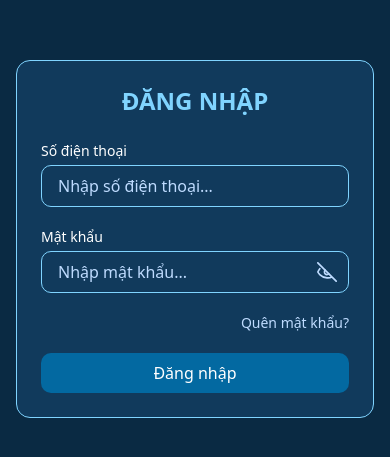
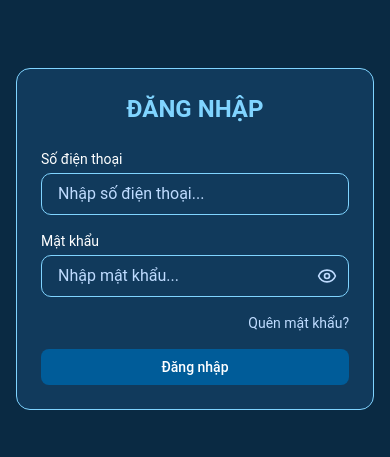
Before and after one commit to Zenok4/ADAS, a Next.js app: page /phone in a window 390 px wide. Shown: the part 183-640 px from the top of the page. Built offline with nearby package versions, Linux system fonts and the light colour scheme.

Commit message:
Sửa pages: login, phone

```diff
--- a/src/app/(auth)/login/page.tsx
+++ b/src/app/(auth)/login/page.tsx
@@ -1,20 +1,30 @@
 // src/app/(auth)/login/page.tsx
 "use client";
 
-import Link from "next/link";
 import React from "react";
+import { useRouter } from "next/navigation";
+import { Button } from "@/components/ui/button";
 
 export default function LoginPage() {
+  const router = useRouter();
+
+  const handleGoogleLogin = () => {
+    // Điều hướng tới endpoint OAuth Google
+    router.push("/oauth/google");
+  };
+  const handlePhoneLogin = () => {
+    // Điều hướng tới trang đăng nhập bằng số điện thoại
+    router.push("/phone");
+  };
+
   return (
-    <div
-      className="min-h-screen flex items-center justify-center px-4"
+    <main
+      className="min-h-screen flex flex-col items-center justify-center px-4"
       style={{
         background: "radial-gradient(ellipse at center, #17406a 0%, #0a2a43 100%)",
-        color: "#ffffff",
         fontFamily: "Roboto, Arial, sans-serif",
       }}
     >
-      <div className="flex flex-col items-center mt-9">
       {/* Logo */}
       <img
         src="https://img.icons8.com/fluency/96/steering-wheel.png"
@@ -23,13 +33,14 @@ export default function LoginPage() {
       />
 
       {/* Tiêu đề */}
-        <h1 className="text-xl font-medium mb-8">ĐĂNG NHẬP</h1>
+      <h1 className="text-xl font-medium text-white mb-8">ĐĂNG NHẬP</h1>
 
       {/* Nút Google */}
-        <Link href="/oauth/google">
-          <button
-            className="w-[90vw] max-w-xs flex items-center justify-center bg-white text-gray-900
-                       rounded-lg shadow-md px-4 py-3 mb-4 transition-colors hover:bg-gray-100"
+      <Button
+        variant="default"
+        size="default"
+        className="w-[90vw] max-w-xs flex items-center justify-center bg-white text-blue-500 mb-4"
+        onClick={handleGoogleLogin}
       >
         <img
           src="https://img.icons8.com/color/48/000000/google-logo.png"
@@ -37,14 +48,14 @@ export default function LoginPage() {
           className="w-6 h-6 mr-3"
         />
         Tài khoản Google
-          </button>
-        </Link>
+      </Button>
 
       {/* Nút Số điện thoại */}
-        <Link href="/phone">
-          <button
-            className="w-[90vw] max-w-xs flex items-center justify-center bg-white text-gray-900
-                       rounded-lg shadow-md px-4 py-3 transition-colors hover:bg-gray-100"
+      <Button
+        variant="default"
+        size="default"
+        className="w-[90vw] max-w-xs flex items-center justify-center bg-white text-blue-500"
+        onClick={handlePhoneLogin}
       >
         <img
           src="https://img.icons8.com/fluency/48/phone.png"
@@ -52,9 +63,7 @@ export default function LoginPage() {
           className="w-6 h-6 mr-3"
         />
         Số điện thoại
-          </button>
-        </Link>
-      </div>
-    </div>
+      </Button>
+    </main>
   );
 }
--- a/src/app/(auth)/phone/page.tsx
+++ b/src/app/(auth)/phone/page.tsx
@@ -2,115 +2,125 @@
 "use client";
 
 import { useState } from "react";
+import { Eye, EyeOff } from "lucide-react";
+import { Button } from "@/components/ui/button";
+import { useRouter } from "next/navigation";
 
 export default function PhoneLoginPage() {
   const [phone, setPhone] = useState("");
   const [password, setPassword] = useState("");
   const [showPassword, setShowPassword] = useState(false);
+  const [step, setStep] = useState<"login"|"forgot">("login");
+  const router = useRouter();
 
   const handleSubmit = (e: React.FormEvent) => {
     e.preventDefault();
-    // TODO: gọi API login
     alert(`Đăng nhập: ${phone} / ${password}`);
+    // TODO: gọi API login…
+  };
+
+  const handleForgot = (e: React.FormEvent) => {
+    e.preventDefault();
+    alert(`Yêu cầu reset gửi tới: ${phone}`);
+    // TODO: xử lý quên mật khẩu…
   };
 
   return (
     <main
       className="min-h-screen flex items-center justify-center px-4"
-      style={{ backgroundColor: "#0a2a43" }}
+      style={{ backgroundColor: "#0a2a43", color: "#fff", fontFamily: "Roboto,Arial,sans-serif" }}
     >
       <div
-        className="w-full max-w-md p-6 rounded-xl"
-        style={{
-          backgroundColor: "#113a5c",
-          border: "1px solid #80d4ff",
-        }}
+        className="w-full max-w-md p-6 rounded-xl space-y-6"
+        style={{ backgroundColor: "#113a5c", border: "1px solid #80d4ff" }}
       >
-        {/* Tiêu đề */}
-        <h2 className="text-center text-2xl font-bold mb-6" style={{ color: "#80d4ff" }}>
+        {step === "login" ? (
+          <>
+            <h2 className="text-center text-2xl font-bold" style={{ color: "#80d4ff" }}>
               ĐĂNG NHẬP
             </h2>
-
-        {/* Form */}
-        <form onSubmit={handleSubmit} className="space-y-5">
-          {/* Số điện thoại */}
+            <form onSubmit={handleSubmit} className="space-y-4">
               <div className="flex flex-col">
-            <label className="mb-1 text-sm text-white">Số điện thoại</label>
+                <label className="mb-1 text-sm">Số điện thoại</label>
                 <input
                   type="tel"
                   placeholder="Nhập số điện thoại..."
                   value={phone}
-              onChange={(e) => setPhone(e.target.value)}
-              className="w-full px-4 py-2 bg-transparent border border-[#80d4ff] rounded-lg text-white placeholder:text-blue-200 focus:outline-none"
+                  onChange={e => setPhone(e.target.value)}
+                  className="w-full px-4 py-2 bg-transparent border border-[#80d4ff] rounded-lg placeholder:text-blue-200 focus:outline-none"
                 />
               </div>
 
-          {/* Mật khẩu */}
               <div className="flex flex-col relative">
-            <label className="mb-1 text-sm text-white">Mật khẩu</label>
+                <label className="mb-1 text-sm">Mật khẩu</label>
                 <div className="relative">
                   <input
                     type={showPassword ? "text" : "password"}
                     placeholder="Nhập mật khẩu..."
                     value={password}
-                onChange={(e) => setPassword(e.target.value)}
-                className="w-full px-4 py-2 bg-transparent border border-[#80d4ff] rounded-lg text-white placeholder:text-blue-200 focus:outline-none"
+                    onChange={e => setPassword(e.target.value)}
+                    className="w-full px-4 py-2 bg-transparent border border-[#80d4ff] rounded-lg placeholder:text-blue-200 focus:outline-none"
                   />
                   <button
                     type="button"
-                onClick={() => setShowPassword((v) => !v)}
+                    onClick={() => setShowPassword(v => !v)}
                     className="absolute inset-y-0 right-3 flex items-center"
                   >
                     {showPassword ? (
-                  <svg
-                    xmlns="http://www.w3.org/2000/svg"
-                    className="h-5 w-5 text-blue-200"
-                    viewBox="0 0 24 24"
-                    fill="currentColor"
-                  >
-                    <path d="M12 5c-7.633 0-11 7-11 7s3.367 7 11 7 11-7 11-7-3.367-7-11-7zm0 12c-2.761 0-5-2.239-5-5s2.239-5 5-5
-                             5 2.239 5 5-2.239 5-5 5z" />
-                    <path d="M12 9a3 3 0 100 6 3 3 0 000-6z" />
-                  </svg>
+                      <EyeOff className="h-5 w-5 text-blue-200" />
                     ) : (
-                  <svg
-                    xmlns="http://www.w3.org/2000/svg"
-                    className="h-5 w-5 text-blue-200"
-                    viewBox="0 0 24 24"
-                    fill="none"
-                    stroke="currentColor"
-                    strokeWidth="2"
-                    strokeLinecap="round"
-                    strokeLinejoin="round"
-                  >
-                    <path d="M17.94 17.94A10.94 10.94 0 0112 19c-7.633 0-11-7-11-7a18.45 18.45 0 012.33-3.94M1 1l22 22" />
-                    <path d="M9.88 9.88a3 3 0 104.24 4.24" />
-                  </svg>
+                      <Eye className="h-5 w-5 text-blue-200" />
                     )}
                   </button>
                 </div>
               </div>
 
-          {/* Quên mật khẩu */}
               <div className="flex justify-end">
                 <button
                   type="button"
                   className="text-sm text-blue-200 hover:underline"
-              onClick={() => alert("Chuyển sang form Quên mật khẩu")}
+                  onClick={() => setStep("forgot")}
                 >
                   Quên mật khẩu?
                 </button>
               </div>
 
-          {/* Nút Đăng nhập */}
+              <Button type="submit" variant="main" className="w-full">
+                Đăng nhập
+              </Button>
+            </form>
+          </>
+        ) : (
+          <>
+            <h2 className="text-center text-2xl font-bold" style={{ color: "#80d4ff" }}>
+              QUÊN MẬT KHẨU
+            </h2>
+            <form onSubmit={handleForgot} className="space-y-4">
+              <div className="flex flex-col">
+                <label className="mb-1 text-sm">Số điện thoại</label>
+                <input
+                  type="tel"
+                  placeholder="Nhập số điện thoại..."
+                  value={phone}
+                  onChange={e => setPhone(e.target.value)}
+                  className="w-full px-4 py-2 bg-transparent border border-[#80d4ff] rounded-lg placeholder:text-blue-200 focus:outline-none"
+                />
+              </div>
+              <Button type="submit" variant="main" className="w-full">
+                Gửi yêu cầu
+              </Button>
+              <div className="text-center">
                 <button
-            type="submit"
-            className="w-full py-2 rounded-lg text-white"
-            style={{ backgroundColor: "#0369a1" }}
+                  type="button"
+                  className="text-sm text-blue-200 hover:underline"
+                  onClick={() => setStep("login")}
                 >
-            Đăng nhập
+                  ← Quay lại Đăng nhập
                 </button>
+              </div>
             </form>
+          </>
+        )}
       </div>
     </main>
   );
```
Lines whose indentation alone changed are shown as unchanged.
